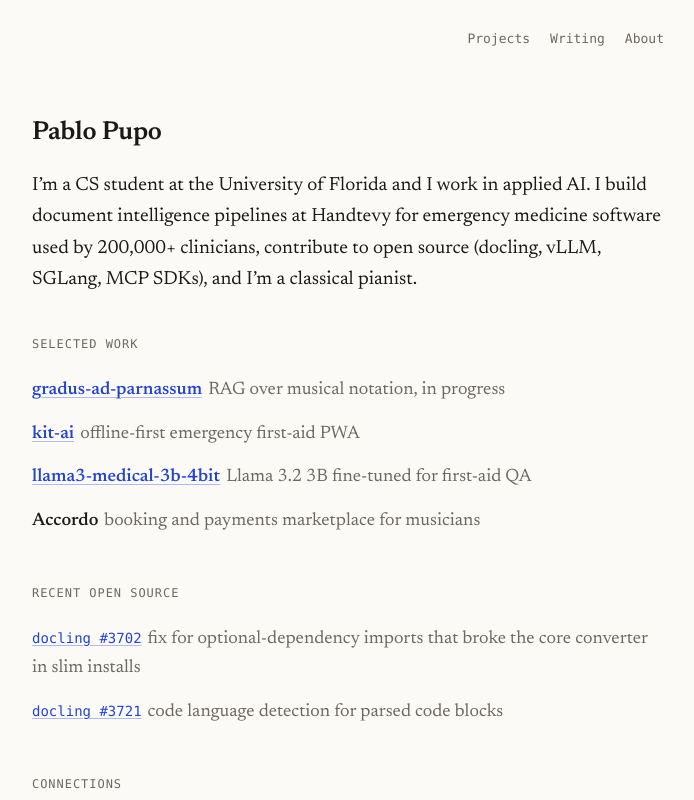
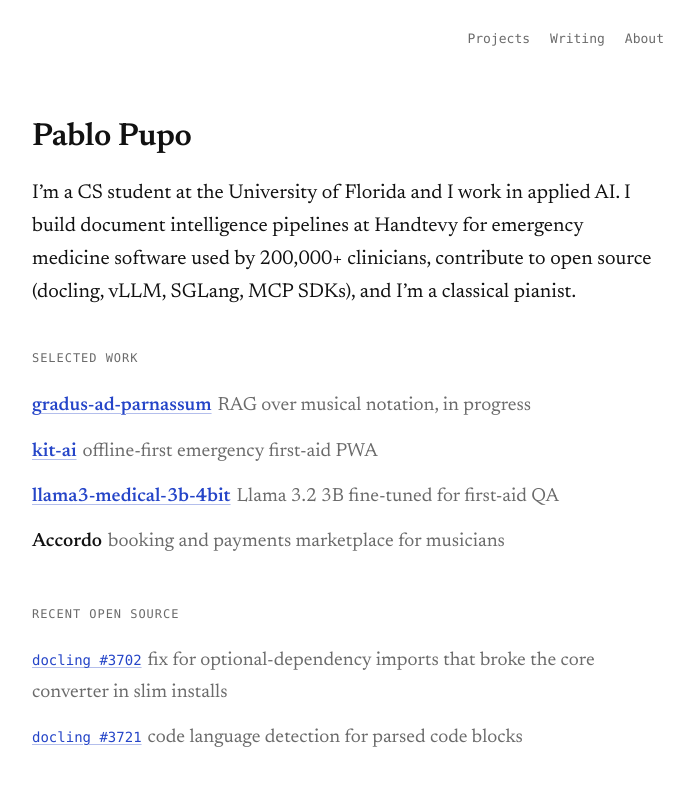
Before and after one commit to pablopupo/pablopupo.com, a Next.js app: page / in a window 1280 px wide. Shown: the top 800 px of the page, without its empty margins (292-986 px from the left). Built offline with nearby package versions, Linux system fonts and the light colour scheme.

Commit message:
Move palette to white, black, and blue and scale up type

```diff
--- a/app/globals.css
+++ b/app/globals.css
@@ -1,22 +1,22 @@
 :root {
-  --bg: #fbfaf7;
-  --ink: #1c1a17;
-  --muted: #6d6860;
+  --bg: #ffffff;
+  --ink: #111111;
+  --muted: #6b6b6b;
   --accent: #2545c8;
-  --hairline: #e7e3db;
-  --code-bg: #f2f0e9;
+  --hairline: #e7e7e7;
+  --code-bg: #f5f5f5;
   --mono: ui-monospace, "SF Mono", "Cascadia Code", Menlo, Consolas,
     "Liberation Mono", monospace;
 }
 
 @media (prefers-color-scheme: dark) {
   :root {
-    --bg: #161513;
-    --ink: #e8e5df;
-    --muted: #9b968c;
+    --bg: #101010;
+    --ink: #ececec;
+    --muted: #969696;
     --accent: #93a8f7;
-    --hairline: #2c2a26;
-    --code-bg: #201f1c;
+    --hairline: #262626;
+    --code-bg: #1b1b1b;
   }
 }
 
@@ -32,7 +32,7 @@
 
 body {
   font-family: var(--font-serif), Georgia, serif;
-  font-size: 1.125rem;
+  font-size: 1.1875rem;
   line-height: 1.65;
   background: var(--bg);
   color: var(--ink);
@@ -100,7 +100,7 @@
 
 header nav a.wordmark {
   font-family: var(--font-serif), Georgia, serif;
-  font-size: 1.0625rem;
+  font-size: 1.125rem;
   font-weight: 600;
   color: var(--ink);
   margin-right: auto;
@@ -125,7 +125,7 @@
 }
 
 h1 {
-  font-size: 1.625rem;
+  font-size: 2rem;
   font-weight: 600;
   letter-spacing: -0.01em;
   line-height: 1.25;
@@ -143,7 +143,7 @@
 }
 
 .intro {
-  font-size: 1.1875rem;
+  font-size: 1.25rem;
 }
 
 main p + p {
@@ -177,7 +177,7 @@
 }
 
 .project h2 {
-  font-size: 1.1875rem;
+  font-size: 1.25rem;
   font-weight: 600;
   line-height: 1.3;
 }
@@ -221,7 +221,7 @@
 }
 
 .oss-title {
-  font-size: 1.375rem;
+  font-size: 1.5rem;
   font-weight: 600;
   letter-spacing: -0.01em;
   line-height: 1.25;
@@ -258,9 +258,15 @@
 
 .posts li {
   display: flex;
+  flex-direction: column;
+  gap: 0.125rem;
+  padding-block: 0.75rem;
+}
+
+.posts .head {
+  display: flex;
   align-items: baseline;
   gap: 1rem;
-  padding-block: 0.4375rem;
 }
 
 .posts time {
@@ -268,6 +274,33 @@
   font-size: 0.8125rem;
   color: var(--muted);
   white-space: nowrap;
+}
+
+.posts .meta {
+  font-family: var(--mono);
+  font-size: 0.8125rem;
+  color: var(--muted);
+  white-space: nowrap;
+}
+
+.posts .excerpt {
+  color: var(--muted);
+  font-size: 1rem;
+  margin-top: 0.125rem;
+}
+
+.more {
+  font-family: var(--mono);
+  font-size: 0.8125rem;
+  margin-top: 0.75rem;
+}
+
+.more a {
+  color: var(--muted);
+}
+
+.more a:hover {
+  color: var(--accent);
 }
 
 article time {
@@ -279,13 +312,13 @@
 }
 
 article h2 {
-  font-size: 1.25rem;
+  font-size: 1.375rem;
   font-weight: 600;
   margin-block: 2rem 0.75rem;
 }
 
 article h3 {
-  font-size: 1.125rem;
+  font-size: 1.1875rem;
   font-weight: 600;
   margin-block: 1.5rem 0.5rem;
 }
@@ -394,11 +427,6 @@
   header nav {
     gap: 1rem;
   }
-
-  .posts li {
-    flex-direction: column;
-    gap: 0.125rem;
-  }
 }
 
 @media (prefers-reduced-motion: reduce) {
```
